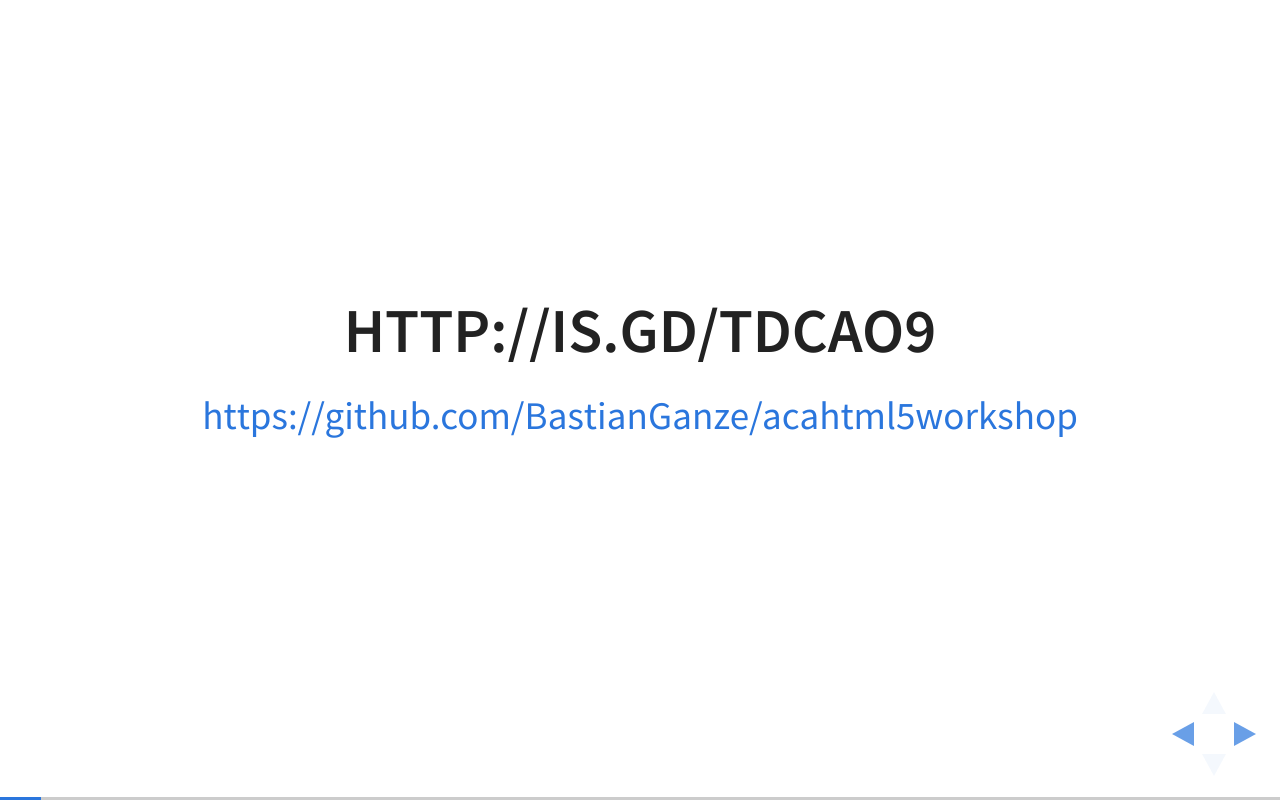
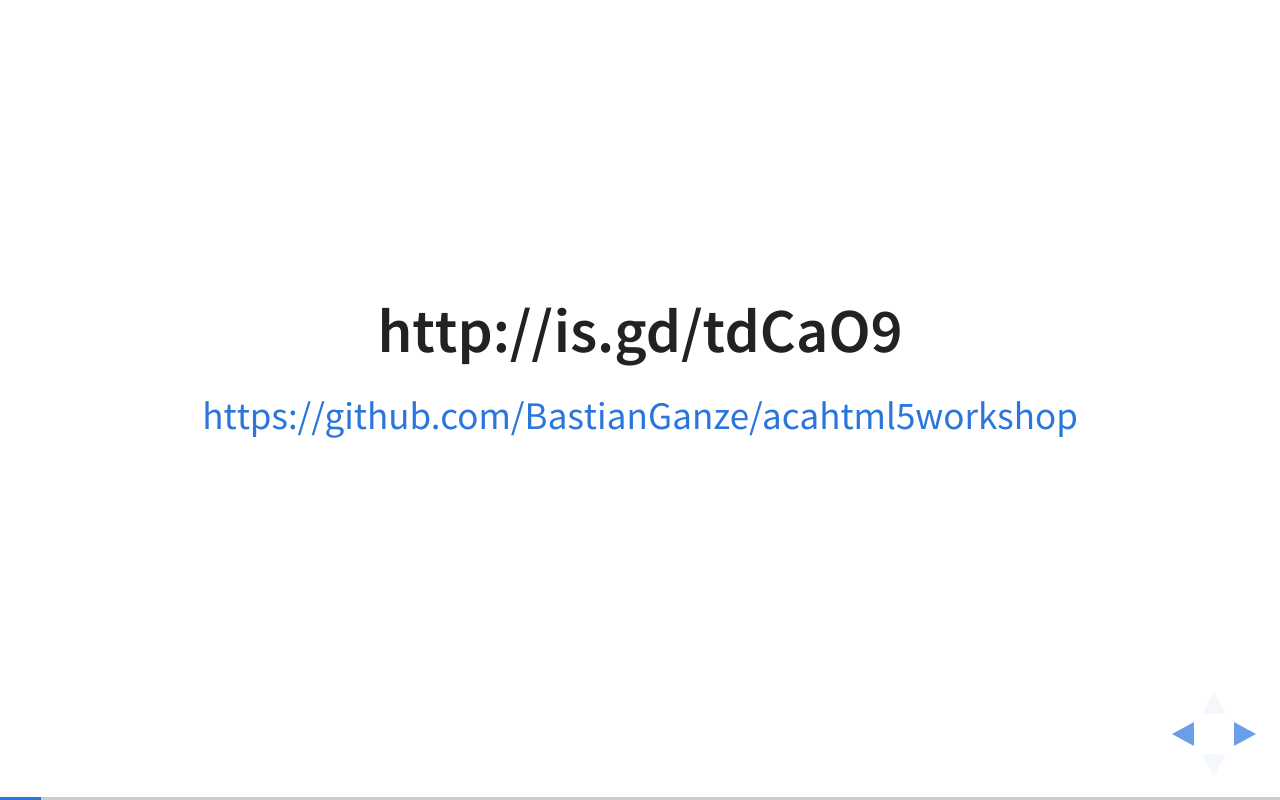
Before and after one commit to BastianGanze/acahtml5workshop, a plain HTML site: page presentation/index.html in a window 1280 px wide. Both pictures are taken after a click on the button 1251 px from the left and 734 px from the top of the page. Drawn offline with Linux system fonts and the light colour scheme; files whose address does not match are found by name.

Commit message:
removed all caps from short link

```diff
--- a/presentation/css/custom.css
+++ b/presentation/css/custom.css
@@ -39,4 +39,7 @@ ul.nothing {
   background: none;
   background-color: transparent; }
 
+#no-uppercase {
+  text-transform: none;
+}
 /*# sourceMappingURL=custom.css.map */
--- a/presentation/index.html
+++ b/presentation/index.html
@@ -17,7 +17,7 @@
                     <h1>HTML5 Workshop</h1>
                 </section>
                 <section>
-                    <h2>http://is.gd/tdCaO9</h2>
+                    <h2 id="no-uppercase">http://is.gd/tdCaO9</h2>
                     <p><a href="https://github.com/BastianGanze/acahtml5workshop">https://github.com/BastianGanze/acahtml5workshop</a></p>
                 </section>
                 <section>
```
